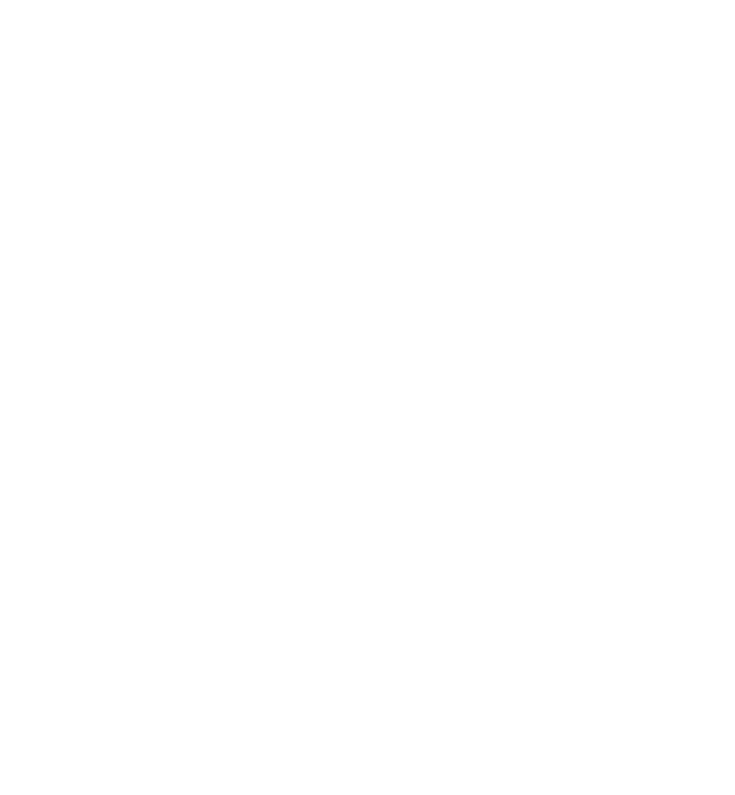
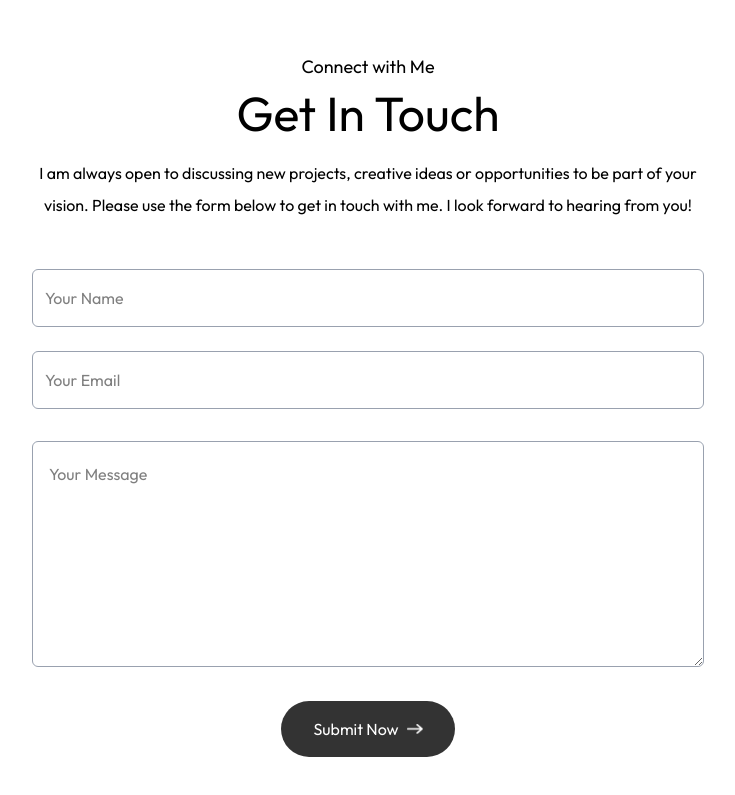
Before and after one commit to RicardoATrevino/Rico.github.io, a Next.js app: page / in a window 1280 px wide. Shown: the part 3359-4154 px from the top of the page, without its empty margins (272-1007 px from the left). Before the commit the page ends 3372 px from the top, so only its background shows below. Built offline with nearby package versions, Linux system fonts and the light colour scheme; a web font is replaced by a local one.

Commit message:
added contact info as well as an email submit form to the contact page

```diff
--- /dev/null
+++ b/app/components/Contact.jsx
@@ -0,0 +1,67 @@
+import React from "react";
+import Image from "next/image";
+import { assets } from "../../assets/assets";
+import { useState } from "react";
+
+const Contact = () => {
+    const [result, setResult] = React.useState("");
+
+    const onSubmit = async (event) => {
+      event.preventDefault();
+      setResult("Sending....");
+      const formData = new FormData(event.target);
+
+      formData.append("access_key", "848b1c45-98a7-4468-858f-1dabe89cebee");
+
+      const response = await fetch("https://api.web3forms.com/submit", {
+        method: "POST",
+        body: formData
+      });
+
+      const data = await response.json();
+
+      if (data.success) {
+        setResult("Form Submitted Successfully");
+        event.target.reset();
+      } else {
+        console.log("Error", data);
+        setResult(data.message);
+      }
+    };
+    return (
+        <div id="ContactMe" className='w-full px-[12%] py-10 scroll-mt-20 bg-[url("/footer-bg-color.png")] bg-no-repeat bg-center bg-[length:90%_auto]'>
+            <h4 className="text-center mb-2 text-lg font-ovo">
+                Connect with Me
+            </h4>
+            <h2 className="text-center text-5xl font-ovo">
+                Get In Touch
+            </h2>
+            <p className="text-center max-w-2xl mx-auto mt-5 mb-12 font-ovo">
+                I am always open to discussing new projects, creative ideas or opportunities to be part of your vision.
+                Please use the form below to get in touch with me. I look forward to hearing from you!
+            </p>
+
+            <form onSubmit={onSubmit} className="max-w-2xl mx-auto ">
+                <div className="grid grid-cols-auto gap-6 mt-10 mb-8">
+                    <input type="text" placeholder="Your Name" required
+                    className="flex-1 p-3 outline-none border-[0.5px] border-gray-400 rounded-md bg-white" name="name"/>
+                    <input type="email" placeholder="Your Email" required
+                    className="flex-1 p-3 outline-none border-[0.5px] border-gray-400 rounded-md bg-white" name="email"/>
+                </div>
+                    <textarea rows='6' placeholder="Your Message" required
+                     className="w-full p-4 outline-none border-[0.5px] border-gray-400 rounded-md bg-white mb-6" name="message">
+
+                     </textarea>
+                    <button type="submit" className="py-3 px-8 w-max flex items-center justify-between gap-2 bg-black/80 text-white
+                                                     rounded-full mx-auto hover:bg-black duration-500 ease-in-out transform hover:-translate-y-1">
+                        Submit Now
+                        <Image src={assets.right_arrow_white} alt='' className='w-4'/>
+                    </button>
+                    <p className="mt-4">{result}</p>
+                </form>
+
+
+        </div>
+    )
+}
+export default Contact
--- a/app/page.js
+++ b/app/page.js
@@ -4,6 +4,7 @@
 import About from "./components/About";
 import Services from "./components/Services";
 import Work from "./components/Work";
+import Contact from "./components/Contact";
 export default function Home() {
   return (
     <>
@@ -12,6 +13,7 @@
       <About />
       <Services />
       <Work />
+      <Contact />
     </>
   );
 }
```
Also changed, not shown: app/components/content.jsx (deleted).
